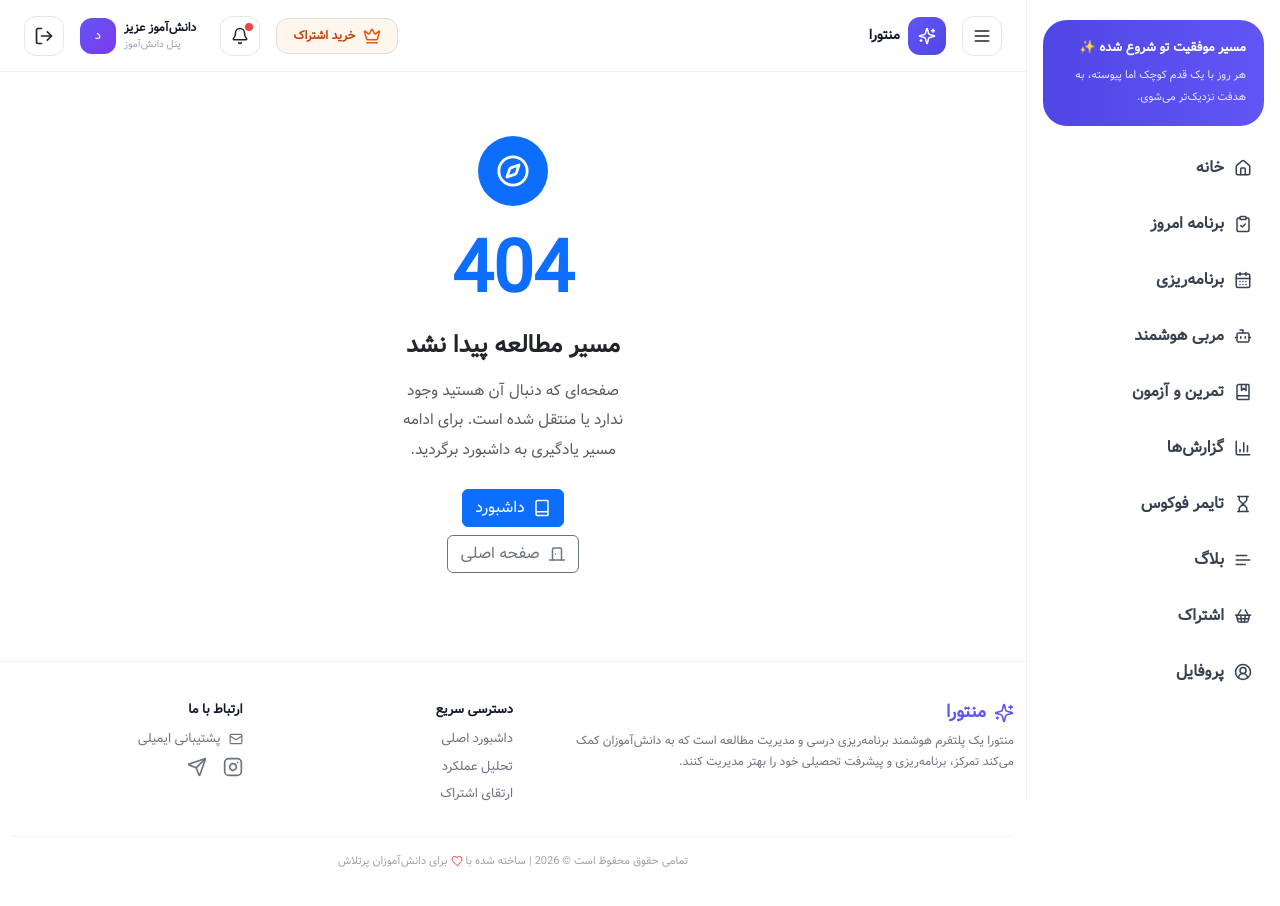
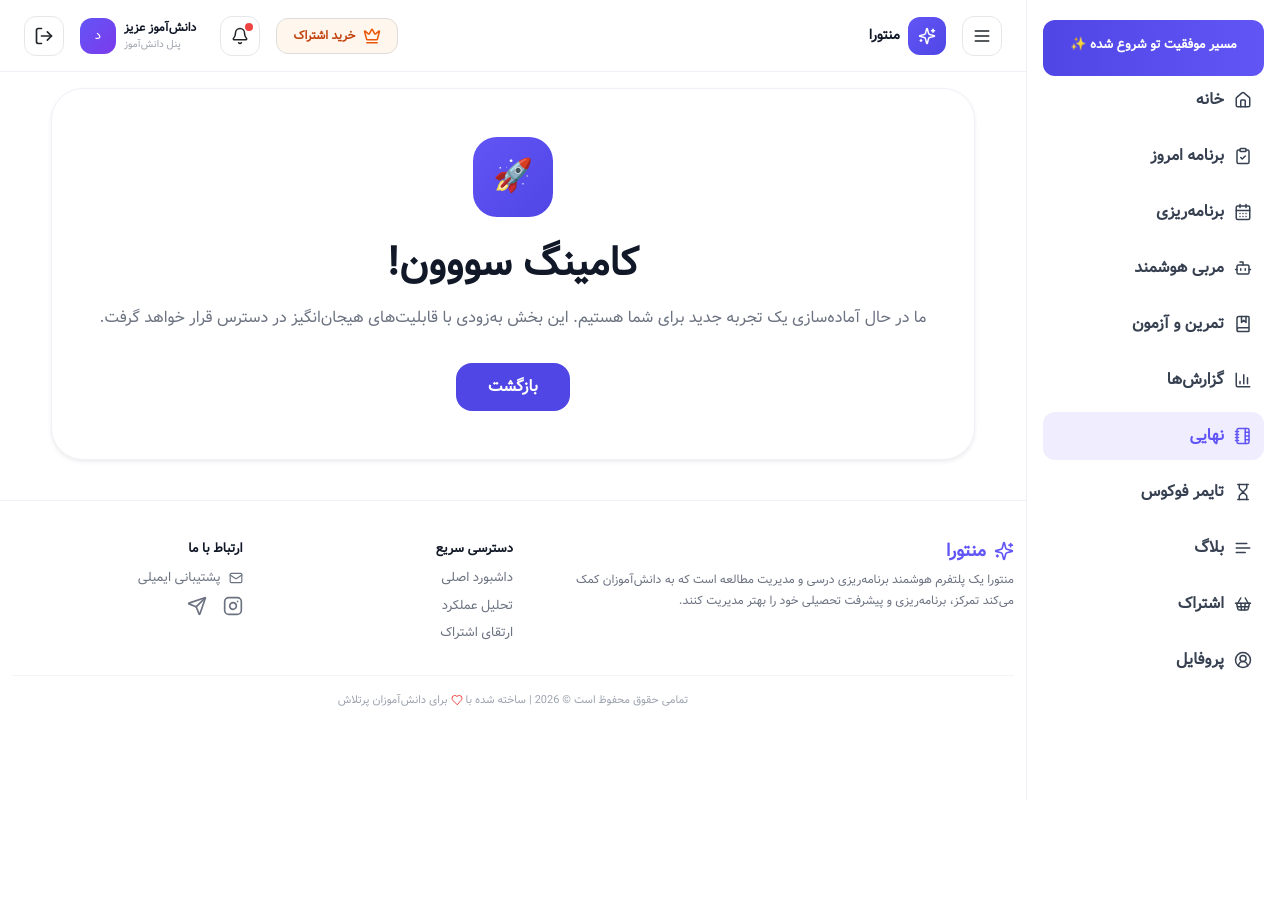
Before and after one commit to Radinam1386/Mentora, a React (Create React App) app in the folder mentora frontend/: page /exams in a window 1280 px wide. Shown: the top 906 px of the page. After the commit the page ends 800 px from the top, so only its background shows below. Built offline with nearby package versions, Linux system fonts and the light colour scheme.

Commit message:
UI bug fixes and adding nahayee

```diff
--- a/mentora frontend/src/App.js
+++ b/mentora frontend/src/App.js
@@ -24,8 +24,10 @@ import Subscription from './components/Subscription';
 import NotFound from './components/NotFound'
 import BlogPost from './components/blogpost';
 import BlogList from './components/Bloglist';
-import SubscriptionSuccessPopup from './components/SubscriptionSuccessPopup';
+import StudyLoading from './components/StudyLoading'
+import SubscriptionSuccessPopup from './components/SubscriptionSuccessPopup'
 import { useApp } from './context/AppContext';
+import ComingSoon from './components/ComingSoon';
 function AppLayout() {
   const [sidebarOpen, setSidebarOpen] = useState();
   const { profile } = useApp();
@@ -87,7 +89,8 @@ function App() {
           <Route path="/focustimer" element={<FocusTimer />} />
           <Route path="/subscriptionplans" element={<SubscriptionPlans />} />
           <Route path="/subscription" element={<Subscription />} />
-          <Route path="/subscriptionsuccesspopup" element={<SubscriptionSuccessPopup />} />
+          <Route path="/loading" element={<StudyLoading />} />
+          <Route path="/exams" element={<ComingSoon />} />
           <Route path="/blog" element={<BlogList />} />
           <Route path="/blog/:slug" element={<BlogPost />} />
         </Route>
--- /dev/null
+++ b/mentora frontend/src/components/ComingSoon.js
@@ -0,0 +1,65 @@
+import React from 'react';
+
+const ComingSoon = () => {
+    return (
+        <div
+            className="d-flex flex-column align-items-center justify-content-center"
+            style={{
+                textAlign: "center",
+                fontFamily: "Vazir ,Tahoma, Arial, sans-serif",
+                maxWidth: "1200px",
+            }}
+        >
+            <div
+                className="bg-white shadow-sm p-4 p-md-5"
+                style={{
+                    borderRadius: "32px",
+                    border: "1px solid #eef2f7"
+                }}
+            >
+                <div
+                    className="mx-auto mb-4 d-flex align-items-center justify-content-center"
+                    style={{
+                        width: "80px",
+                        height: "80px",
+                        borderRadius: "24px",
+                        background: "linear-gradient(135deg, #6255f5, #4f46e5)",
+                        color: "#fff",
+                        fontSize: "32px"
+                    }}
+                >
+                    🚀
+                </div>
+
+                <h1 style={{ fontWeight: 900, color: "#111827", marginBottom: "16px" }}>
+                    کامینگ سووون!
+                </h1>
+
+                <p style={{ color: "#6b7280", fontSize: "16px", marginBottom: "32px", lineHeight: "1.6" }}>
+                    ما در حال آماده‌سازی یک تجربه جدید برای شما هستیم.
+                    این بخش به‌زودی با قابلیت‌های هیجان‌انگیز در دسترس قرار خواهد گرفت.
+                </p>
+
+                <button
+                    onClick={() => window.history.back()}
+                    style={{
+                        background: "#4f46e5",
+                        color: "#fff",
+                        border: "none",
+                        padding: "12px 32px",
+                        borderRadius: "16px",
+                        fontWeight: 600,
+                        cursor: "pointer",
+                        transition: "all 0.2s"
+                    }}
+                    onMouseOver={(e) => e.target.style.background = "#4338ca"}
+                    onMouseOut={(e) => e.target.style.background = "#4f46e5"}
+                >
+                    بازگشت
+                </button>
+            </div>
+        </div>
+    );
+};
+
+export default ComingSoon;
--- a/mentora frontend/src/components/Home.js
+++ b/mentora frontend/src/components/Home.js
@@ -295,9 +295,9 @@ export default function Home({
 
         <div className="row g-3">
           {quickStats.map((item, index) => (
-            <div className="col-12 col-sm-6 col-lg-3 " key={index}>
+            <div className="col-12 col-sm-6 col-lg-3" key={index}>
               <div
-                className="bg-white h-100"
+                className="bg-white h-100 d-flex flex-row align-items-center gap-3 gap-sm-0 align-items-start"
                 style={{
                   borderRadius: "22px",
                   padding: "16px",
@@ -306,7 +306,7 @@ export default function Home({
                 }}
               >
                 <div
-                  className="d-flex align-items-center justify-content-center mb-3"
+                  className="d-flex align-items-center justify-content-center flex-shrink-0"
                   style={{
                     width: "42px",
                     height: "42px",
@@ -318,6 +318,7 @@ export default function Home({
                   {item.icon}
                 </div>
 
+                <div className="flex-grow-1 m-2">
                   <div
                     style={{
                       fontSize: "11px",
@@ -333,14 +334,17 @@ export default function Home({
                       fontSize: "20px",
                       fontWeight: 900,
                       color: "#111827",
+                      lineHeight: 1.2,
                     }}
                   >
                     {item.value}
                   </div>
                 </div>
               </div>
+            </div>
           ))}
         </div>
+
         <section aria-labelledby="mentora-features">
           <div className="d-flex align-items-center justify-content-between mb-3 px-1">
             <h2
--- a/mentora frontend/src/components/LandingPage.js
+++ b/mentora frontend/src/components/LandingPage.js
@@ -147,7 +147,7 @@ export default function LandingPage() {
 
   const stats = [
     {
-      value: "+۱۲",
+      value: "۱۲+",
       label: "روز استمرار پیشنهادی",
       icon: <Flame size={20} />,
     },
@@ -1060,7 +1060,6 @@ export default function LandingPage() {
         </Row>
       </Container>
 
-      {/* Features */}
       <Container
         id="features-section"
         className="landing-shell"
@@ -1148,7 +1147,6 @@ export default function LandingPage() {
         </Row>
       </Container>
 
-      {/* How it works */}
       <Container className="landing-shell" style={{ paddingBottom: "70px" }}>
         <Row className="align-items-center g-4 mb-4">
           <Col lg={7}>
@@ -1266,7 +1264,6 @@ export default function LandingPage() {
         </Row>
       </Container>
 
-      {/* Audience */}
       <Container className="landing-shell" style={{ paddingBottom: "70px" }}>
         <Card
           className="audience-card-mentora"
--- a/mentora frontend/src/components/OnBoarding.js
+++ b/mentora frontend/src/components/OnBoarding.js
@@ -31,7 +31,7 @@ const Onboarding = () => {
       }
 
       completeOnboarding(data.profile, data.tasks);
-      navigate("/today");
+      navigate("/home");
     } catch (err) {
       setError(err.message || "برقراری ارتباط با سرور برقرار نشد.");
     } finally {
@@ -41,15 +41,14 @@ const Onboarding = () => {
 
   return (
     <div
-      className="min-vh-100 d-flex align-items-center justify-content-center p-3"
+      className="min-vh-100 d-flex align-items-center justify-content-center p-2"
       style={{
-        background: "linear-gradient(to bottom, #f8fafc, #eef2f6)",
         fontFamily: "Vazir ,Tahoma, Arial, sans-serif",
         direction: "rtl"
       }}
     >
       <div
-        className="row g-0 overflow-hidden shadow-lg"
+        className="row g-0 overflow-hidden"
         style={{
           maxWidth: "1200px",
           width: "100%",
@@ -58,7 +57,6 @@ const Onboarding = () => {
           border: "1px solid #f1f5f9"
         }}
       >
-        {/* Left Side (Decorative Header) */}
         <div
           className="col-md-5 d-flex flex-column justify-content-center align-items-center text-center text-md-end p-4 p-md-5 position-relative text-white"
           style={{
@@ -76,7 +74,6 @@ const Onboarding = () => {
           </p>
         </div>
 
-        {/* Right Side (Form) */}
         <div className="col-md-7 p-4 p-md-5">
           <form onSubmit={handleSubmit}>
             <div className="text-center mb-4">
@@ -90,7 +87,6 @@ const Onboarding = () => {
               </div>
             )}
 
-            {/* Grade Selection */}
             <div className="mb-4 text-end">
               <label className="form-label d-flex align-items-center justify-content-start gap-2 fw-bold text-secondary small">
                 <BookOpen size={16} className="text-primary" />
@@ -103,8 +99,8 @@ const Onboarding = () => {
                       type="button"
                       onClick={() => setGrade(g)}
                       className={`btn w-100 py-2 fw-bold small ${grade === g
-                          ? "btn-primary shadow-sm"
-                          : "btn-light border text-muted"
+                        ? "btn-primary shadow-sm"
+                        : "btn-light border text-muted"
                         }`}
                       style={{ borderRadius: "12px" }}
                     >
@@ -115,7 +111,6 @@ const Onboarding = () => {
               </div>
             </div>
 
-            {/* Major Selection */}
             <div className="mb-4 text-end">
               <label className="form-label d-flex align-items-center justify-content-start gap-2 fw-bold text-secondary small">
                 <Trophy size={16} className="text-primary" />
@@ -128,8 +123,8 @@ const Onboarding = () => {
                       type="button"
                       onClick={() => setMajor(m)}
                       className={`btn w-100 py-2 fw-bold small ${major === m
-                          ? "btn-primary shadow-sm"
-                          : "btn-light border text-muted"
+                        ? "btn-primary shadow-sm"
+                        : "btn-light border text-muted"
                         }`}
                       style={{ borderRadius: "12px" }}
                     >
--- a/mentora frontend/src/components/Practice.js
+++ b/mentora frontend/src/components/Practice.js
@@ -3,6 +3,7 @@ import { useNavigate } from "react-router-dom";
 import ReactMarkdown from "react-markdown";
 import remarkMath from "remark-math";
 import rehypeKatex from "rehype-katex";
+import confetti from "canvas-confetti";
 import "katex/dist/katex.min.css";
 import {
   AlertCircle,
@@ -172,6 +173,7 @@ export default function Practice() {
   const [answers, setAnswers] = useState([]);
   const [currentIndex, setCurrentIndex] = useState(0);
   const [sessionLoaded, setSessionLoaded] = useState(false);
+  const [showDamage, setShowDamage] = useState(false);
 
   const lessonConfig = useMemo(
     () => lessons.find((item) => item.name === lesson),
@@ -198,6 +200,43 @@ export default function Practice() {
 
     return { total, correct, wrong, unsolved, rawPercent, negativePercent };
   }, [answers, questions]);
+
+  const fireCorrectConfetti = () => {
+    const defaults = {
+      spread: 70,
+      ticks: 120,
+      gravity: 0.95,
+      decay: 0.94,
+      startVelocity: 28,
+      scalar: 1,
+      zIndex: 9999,
+    };
+
+    confetti({
+      ...defaults,
+      particleCount: 70,
+      origin: { x: 0.2, y: 0.5 },
+    });
+
+    confetti({
+      ...defaults,
+      particleCount: 70,
+      origin: { x: 0.8, y: 0.6 },
+    });
+
+    confetti({
+      ...defaults,
+      particleCount: 45,
+      origin: { x: 0.5, y: 0.45 },
+    });
+  };
+
+  const triggerWrongFlash = () => {
+    setShowDamage(true);
+    window.setTimeout(() => {
+      setShowDamage(false);
+    }, 420);
+  };
 
   const resetRun = () => {
     clearPracticeSession();
@@ -364,11 +403,18 @@ export default function Practice() {
 
   const answerQuestion = (optionIndex) => {
     if (!currentQuestion || hasAnswered) return;
+
     setAnswers((prev) => {
       const next = [...prev];
       next[currentIndex] = optionIndex;
       return next;
     });
+
+    if (optionIndex === currentQuestion.correctAnswer) {
+      fireCorrectConfetti();
+    } else {
+      triggerWrongFlash();
+    }
   };
 
   const goNext = () => {
@@ -389,11 +435,35 @@ export default function Practice() {
     <div
       className="container py-4"
       style={{
-        maxWidth: "1040px",
+        maxWidth: "1200px",
         direction: "rtl",
         fontFamily: "Vazir, Tahoma, Arial, sans-serif",
+        position: "relative",
       }}
     >
+      {showDamage && (
+        <div
+          style={{
+            position: "fixed",
+            inset: 0,
+            background: "rgba(239, 68, 68, 0.22)",
+            pointerEvents: "none",
+            zIndex: 9998,
+            animation: "damageFlash 420ms ease-out",
+          }}
+        />
+      )}
+
+      <style>
+        {`
+          @keyframes damageFlash {
+            0% { opacity: 0; }
+            20% { opacity: 1; }
+            100% { opacity: 0; }
+          }
+        `}
+      </style>
+
       <div className="d-flex flex-column gap-3">
         <div
           className="bg-white border shadow-sm"
--- a/mentora frontend/src/components/SideBar.js
+++ b/mentora frontend/src/components/SideBar.js
@@ -12,6 +12,7 @@ import {
     X,
     TextIcon,
     ShoppingBasket,
+    NotebookTabs
 } from "lucide-react";
 
 export default function AppSidebar({ open, onClose }) {
@@ -32,6 +33,7 @@ export default function AppSidebar({ open, onClose }) {
         { key: "/tutor", label: "مربی هوشمند", icon: <Bot size={18} /> },
         { key: "/practice", label: "تمرین و آزمون", icon: <BookMarked size={18} /> },
         { key: "/reports", label: "گزارش‌ها", icon: <BarChart3 size={18} /> },
+        { key: "/exams", label: "نهایی", icon: <NotebookTabs size={18} /> },
         { key: "/focustimer", label: "تایمر فوکوس", icon: <Hourglass size={18} /> },
         { key: "/blog", label: "بلاگ", icon: <TextIcon size={18} /> },
         { key: "/subscription", label: "اشتراک", icon: <ShoppingBasket size={18} /> },
@@ -89,7 +91,6 @@ export default function AppSidebar({ open, onClose }) {
             border-left: 1px solid #eef2f7;
             z-index: 2000;
             transform: translateX(100%);
-            box-shadow: -20px 0 60px rgba(15, 23, 42, 0.18);
             overflow-y: auto;
             -webkit-overflow-scrolling: touch;
           }
@@ -182,13 +183,12 @@ export default function AppSidebar({ open, onClose }) {
                     </div>
 
                     <div
-                        className="d-none d-md-block"
+                        className="d-none d-md-block text-center"
                         style={{
                             background: "linear-gradient(to left, #6255f5, #4f46e5)",
-                            borderRadius: "24px",
-                            padding: "18px",
+                            borderRadius: "12px",
+                            padding: "15px",
                             color: "white",
-                            marginBottom: "18px",
                         }}
                     >
                         <div
@@ -199,16 +199,6 @@ export default function AppSidebar({ open, onClose }) {
                             }}
                         >
                             مسیر موفقیت تو شروع شده ✨
-                        </div>
-
-                        <div
-                            style={{
-                                fontSize: "11px",
-                                lineHeight: "2",
-                                color: "#e9e7ff",
-                            }}
-                        >
-                            هر روز با یک قدم کوچک اما پیوسته، به هدفت نزدیک‌تر می‌شوی.
                         </div>
                     </div>
 
--- a/mentora frontend/src/components/StudyLoading.js
+++ b/mentora frontend/src/components/StudyLoading.js
@@ -102,8 +102,6 @@ const wrapperStyle = {
     padding: "24px",
     direction: "rtl",
     fontFamily: "Vazir, Tahoma",
-    background:
-        "radial-gradient(circle at top, rgba(98,85,245,0.12), transparent 35%), #f8f7ff",
 };
 
 const cardStyle = {
--- a/mentora frontend/src/components/Subscription.js
+++ b/mentora frontend/src/components/Subscription.js
@@ -53,15 +53,12 @@ export default function Subscription() {
     <div
       style={{
         minHeight: "100vh",
-        background:
-          "linear-gradient(180deg, #f8f7ff 0%, #ffffff 35%, #ffffff 100%)",
-        padding: "24px",
         direction: "rtl",
         fontFamily: "Vazir, Tahoma, sans-serif",
+        maxWidth: "1200px",
       }}
     >
       <div className="container">
-        {/* Header */}
         <div
           className="mb-4"
           style={{
@@ -69,11 +66,10 @@ export default function Subscription() {
             borderRadius: "28px",
             padding: "28px",
             color: "#fff",
-            boxShadow: "0 20px 60px rgba(98,85,245,0.18)",
           }}
         >
-          <div className="d-flex flex-wrap align-items-center justify-content-between gap-3">
-            <div>
+          <div className="d-flex flex-column flex-md-row align-items-center justify-content-md-between gap-3">
+            <div className="text-center text-md-end">
               <div style={{ opacity: 0.9, fontSize: "14px", marginBottom: "8px" }}>
                 وضعیت اشتراک شما
               </div>
@@ -85,13 +81,16 @@ export default function Subscription() {
               </div>
             </div>
 
+            <div className="mx-auto mx-md-0">
               <div
                 style={{
                   background: "rgba(255,255,255,0.14)",
                   border: "1px solid rgba(255,255,255,0.18)",
                   borderRadius: "20px",
-                padding: "14px 18px",
+                  padding: "14px 42px",
                   minWidth: "180px",
+                  textAlign: "center",
+                  width: "fit-content",
                 }}
               >
                 <div style={{ fontSize: "13px", opacity: 0.9 }}>باقی‌مانده اشتراک</div>
@@ -101,8 +100,9 @@ export default function Subscription() {
               </div>
             </div>
           </div>
+        </div>
 
-        {/* Cards */}
+
         <div className="row g-4">
           <div className="col-12 col-lg-8">
             <div
@@ -123,8 +123,8 @@ export default function Subscription() {
 
               <div className="mb-3">
                 <div className="d-flex justify-content-between mb-2">
+                  <span style={{ color: "#111827", fontWeight: 800 }}>{usedPercent}%</span>
                   <span style={{ color: "#6b7280", fontSize: "14px" }}>درصد مصرف‌شده</span>
-                  <span style={{ color: "#111827", fontWeight: 800 }}>{usedPercent}%</span>
                 </div>
 
                 <div
```
Also changed, not shown: mentora frontend/src/components/PlanningAssistant.js (+31 -29 lines), mentora frontend/src/components/Tutor.js (+12 -17 lines). Lines whose indentation alone changed are shown as unchanged.
